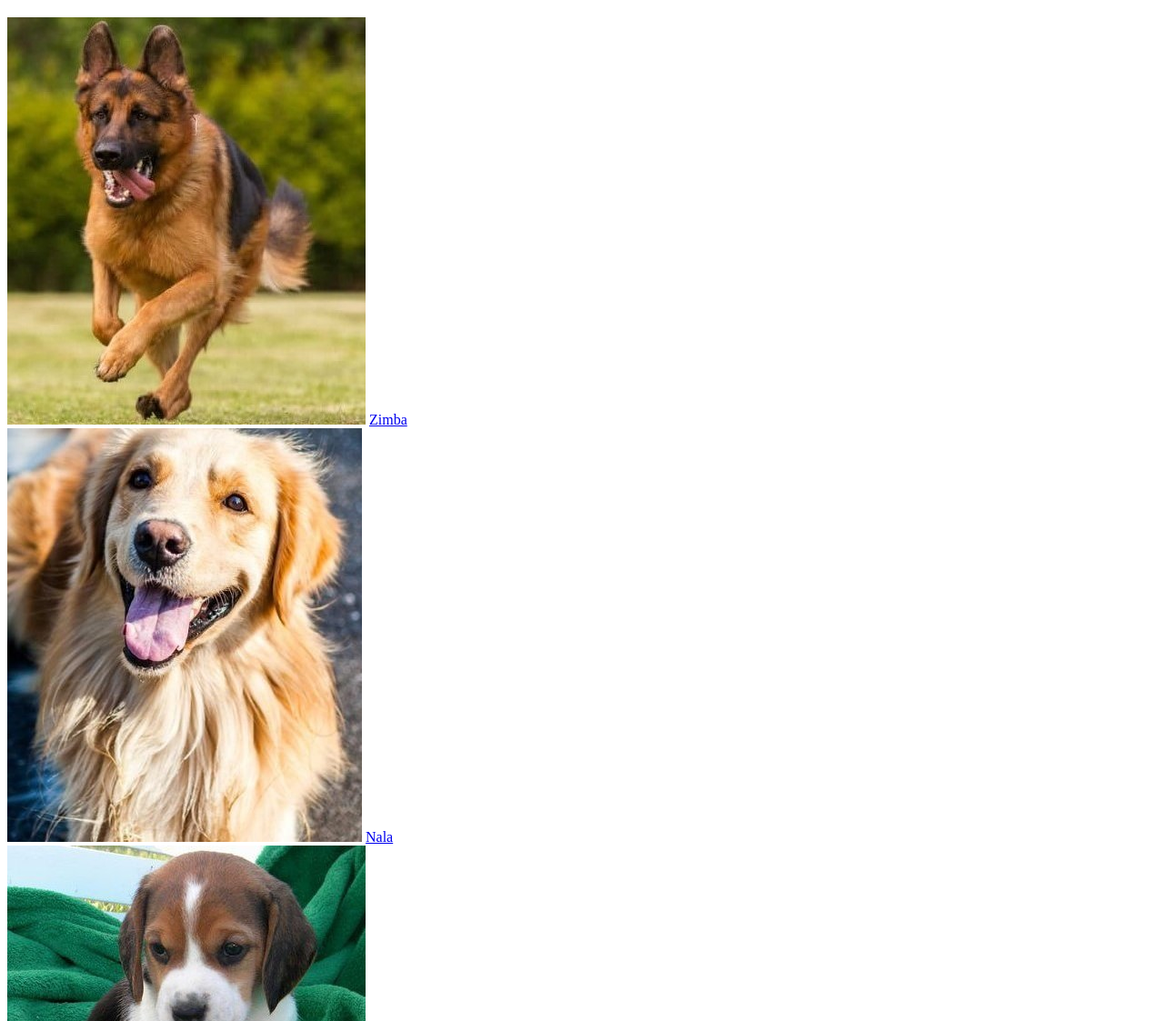
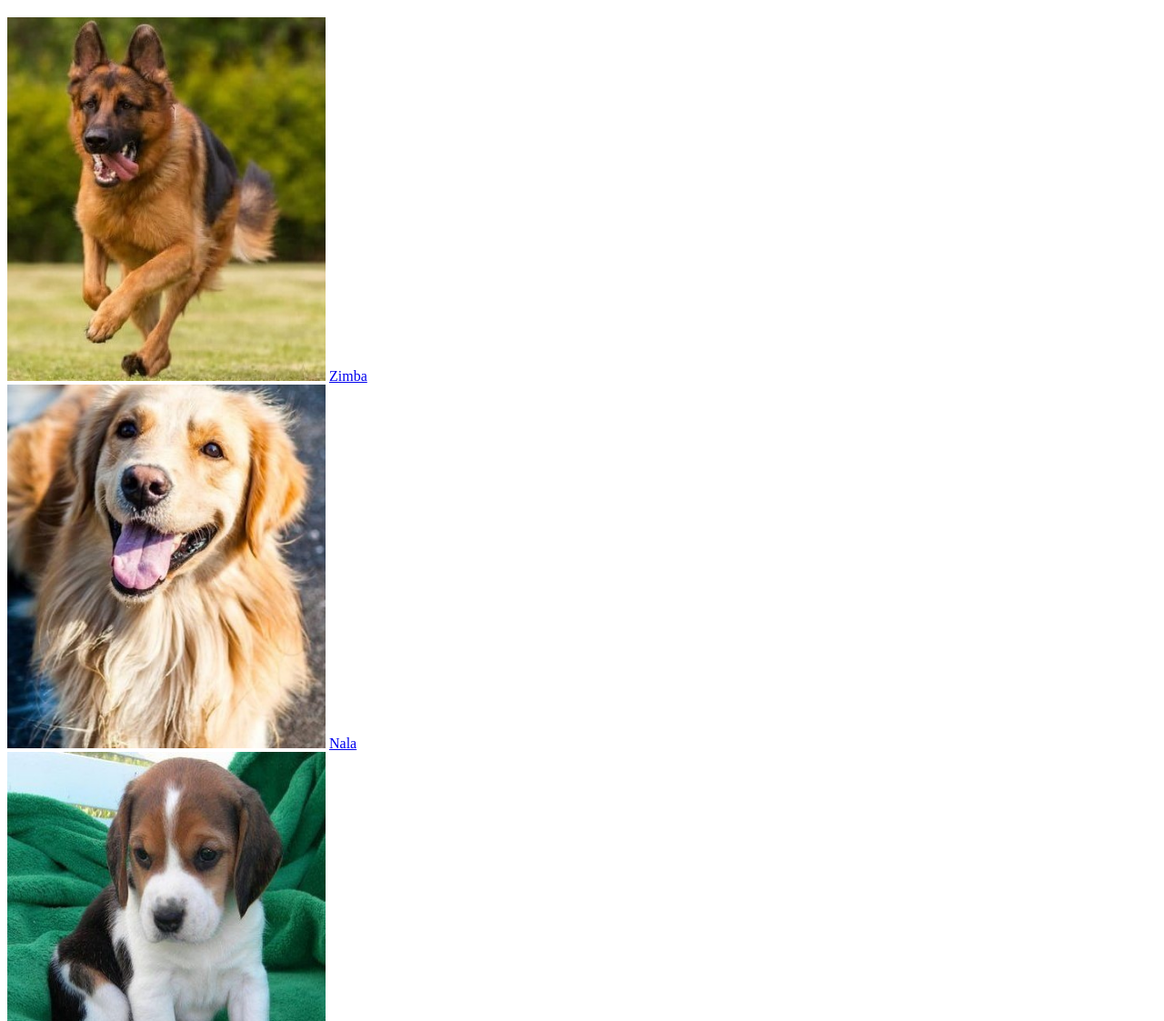
Before and after one commit to Matias-cod/Actividad-1-, a plain HTML site: page perros.html in a window 1280 px wide. Shown: the part 177-1300 px from the top of the page at 91% size. Drawn offline with Linux system fonts and the light colour scheme.

Commit message:
Pagina de perros terminada

```diff
--- a/perros.html
+++ b/perros.html
@@ -15,16 +15,16 @@
     </p>
     <h1 class="centrado">NUESTROS PERROS QUE BUSCAN FAMILIA</h1>
 
-    <img src="imagen/Zimba.jpg" alt="Imagen perrita Zimba">
+    <img src="imagen/Zimba.jpg" alt="Imagen perrita Zimba" width="350" height="400">
     <a href="Zimba.html">Zimba</a>
 
     <div>
-        <img src="imagen/Nala.jpg" alt="Imagen perrita Nala">
+        <img src="imagen/Nala.jpg" alt="Imagen perrita Nala" width="350" height="400">
         <a href="Nala.html">Nala</a>
     </div>
 
     <div>
-        <img src="imagen/Bimba.jpg" alt="Imagen perrita Bimba">
+        <img src="imagen/Bimba.jpg" alt="Imagen perrita Bimba" width="350" height="400">
         <a href="Bimba.html">Bimba</a>
     </div>
 
```
Also changed, not shown: bimba.html (+1 -1 lines), nala.html (+1 -1 lines), zimba.html (+1 -1 lines).
